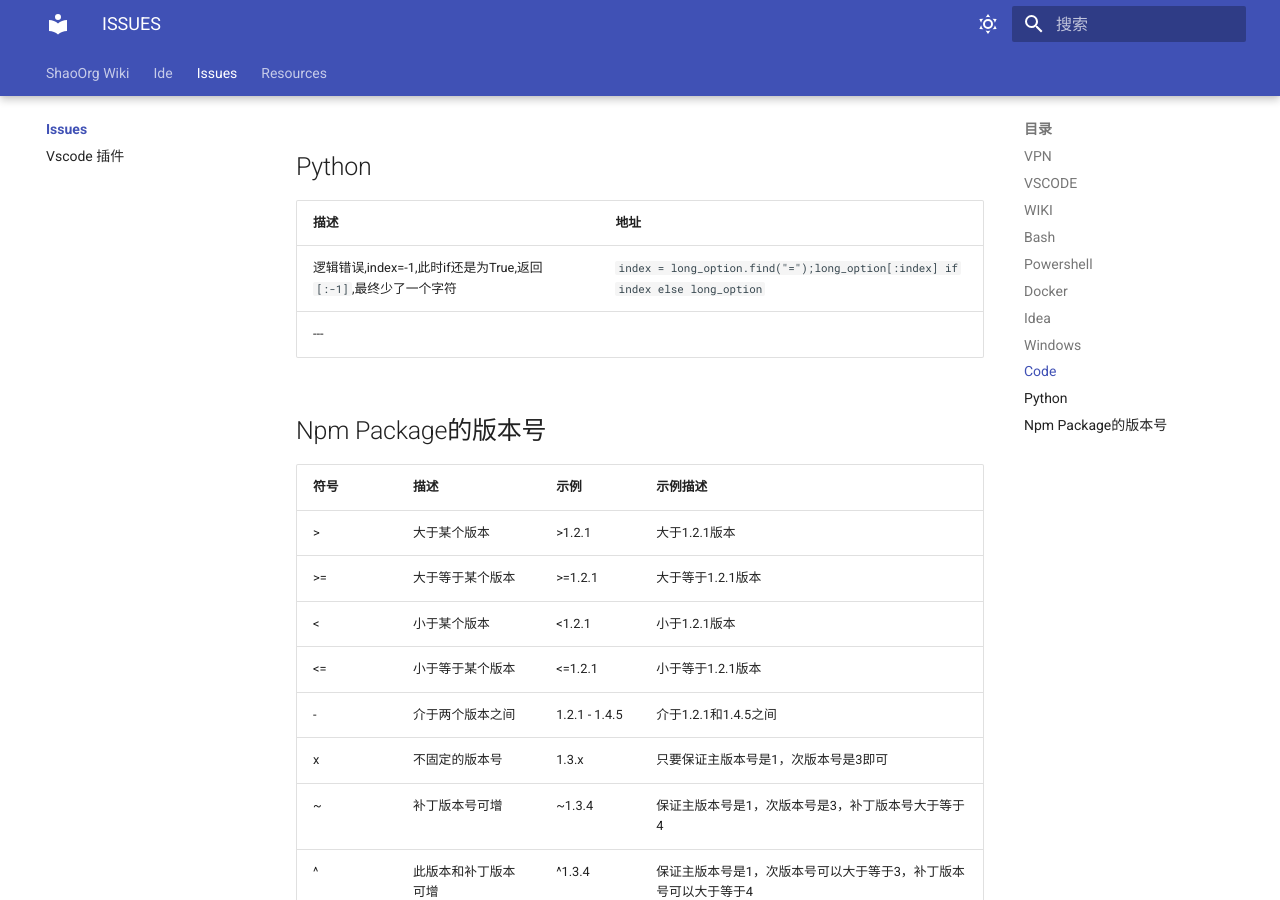
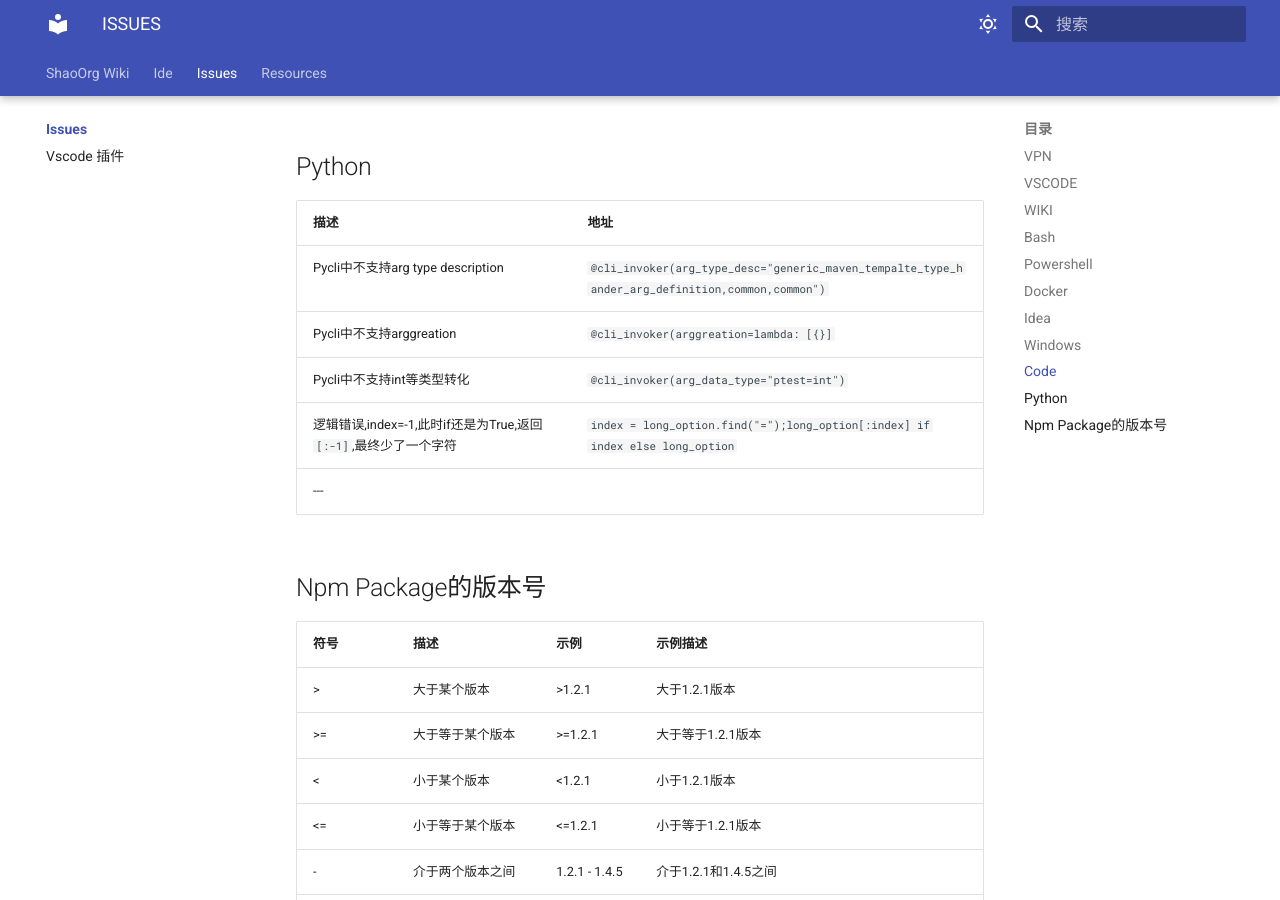
Before and after one commit to ShaoOrg/bulletin, an MkDocs documentation site: the page built from docs/issues/index.md, in a window 1280 px wide and 900 px high, scrolled down 4354 px. Built offline with MkDocs 1.6.1 and Material for MkDocs 9.7.7, drawn with Linux system fonts in a browser that asks for light colours.

Commit message:
NOCR: committed by shell from SSZ-HTPC

````diff
--- a/docs/issues/index.md
+++ b/docs/issues/index.md
@@ -94,6 +94,9 @@
 
 |描述|地址|
 |  ----  | ----  |
+|Pycli中不支持arg type description|```@cli_invoker(arg_type_desc="generic_maven_tempalte_type_hander_arg_definition,common,common")```|
+|Pycli中不支持arggreation|```@cli_invoker(arggreation=lambda: [{}]```|
+|Pycli中不支持int等类型转化|```@cli_invoker(arg_data_type="ptest=int")```|
 |逻辑错误,index=-1,此时if还是为True,返回`[:-1]`,最终少了一个字符|`index = long_option.find("=");long_option[:index] if index else long_option`|
 ---
 
````
